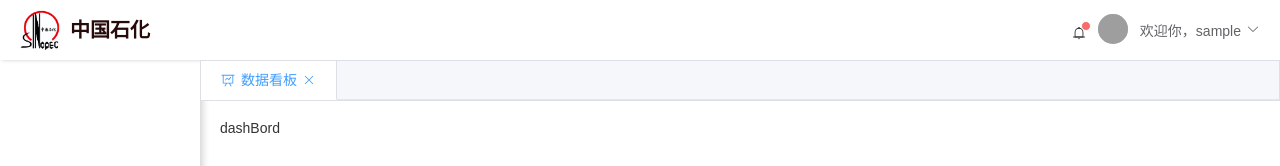
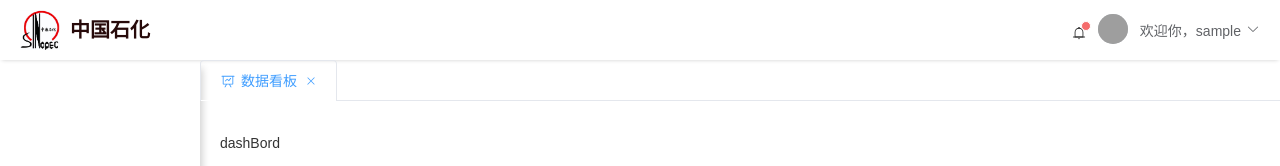
Before and after one commit to tianguangrong/vue3-admin-project, a Vue app: page /dashboard in a window 1280 px wide. Shown: the top 166 px of the page. Built offline with nearby package versions, Linux system fonts and the light colour scheme; sample sign-in values are in the browser's storage; grey boxes are pictures that could not be loaded.

Commit message:
点击路由添加navHeader数据-2

```diff
--- a/src/components/asideMenu/comps/menuItem.vue
+++ b/src/components/asideMenu/comps/menuItem.vue
@@ -28,10 +28,10 @@ import { storeToRefs } from 'pinia';
   console.log(props.item);
   const userStore = useUserStore();
   const navStacks = useNavStack();
-  let { addNavToStack } = navStacks;
+  let { addNavToStack, updateCurrentNav } = navStacks;
   const { userConfigDatas }  = storeToRefs(userStore);
   const menulist = userConfigDatas.value.menulist
-  function getCurrentRouteOjectToPath(list: IMenu[], url: string): IMenu {
+  function getCurrentRouteOjectToPath(list: IMenu[], url: string): IMenu | undefined {
     for (const item of list) {
       if (item.url === url) {
         return item
@@ -43,11 +43,13 @@ import { storeToRefs } from 'pinia';
         }
       }
     }
+    return;
   }
 
   const triggerMenuClicker = function (path: { index: string}) {
-    const { name, url, icon } =  getCurrentRouteOjectToPath(menulist, path.index);
-    addNavToStack(url, name, icon)
+    const { name, url, icon } =  getCurrentRouteOjectToPath(menulist, path.index) as IMenu;
+    addNavToStack(url, name, icon);
+    updateCurrentNav(url, name, icon)
     console.log('path----->', );
 
   }
--- a/src/components/navHeader/index.vue
+++ b/src/components/navHeader/index.vue
@@ -2,7 +2,7 @@
   <div class="nav-header-container">
     <el-tabs
       v-model="currentNav.url"
-      type="border-card"
+      type="card"
       class="demo-tabs"
       closable
     >
@@ -40,6 +40,10 @@
 :deep(.el-tabs__content) {
   display: none !important;
 }
+:deep(.el-tabs__item) {
+  // margin: 0 2px;
+  // border: 1px solid gray;
+}
 :deep(.custom-tabs-label) {
   display: flex;
   .el-icon {
```
